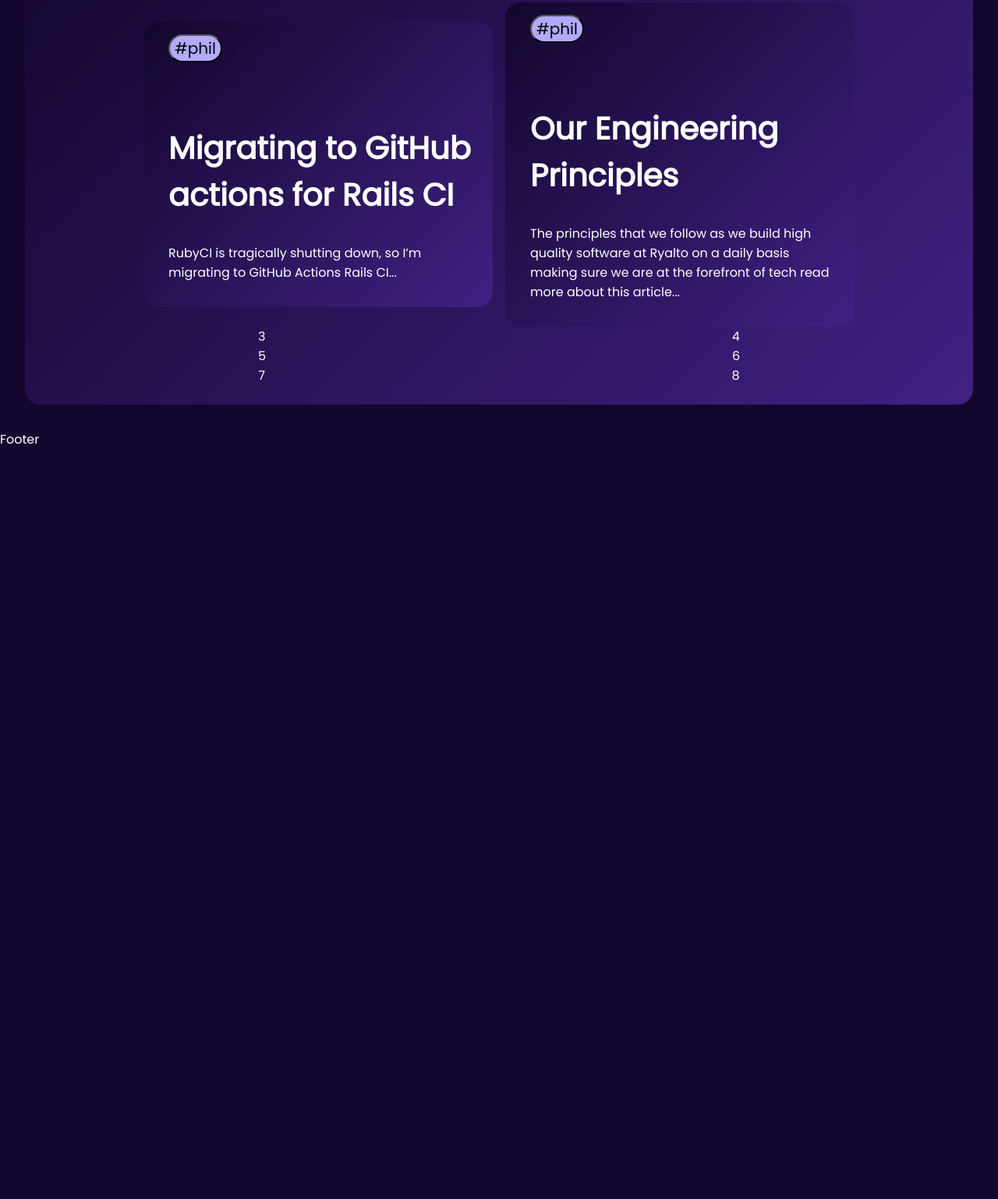
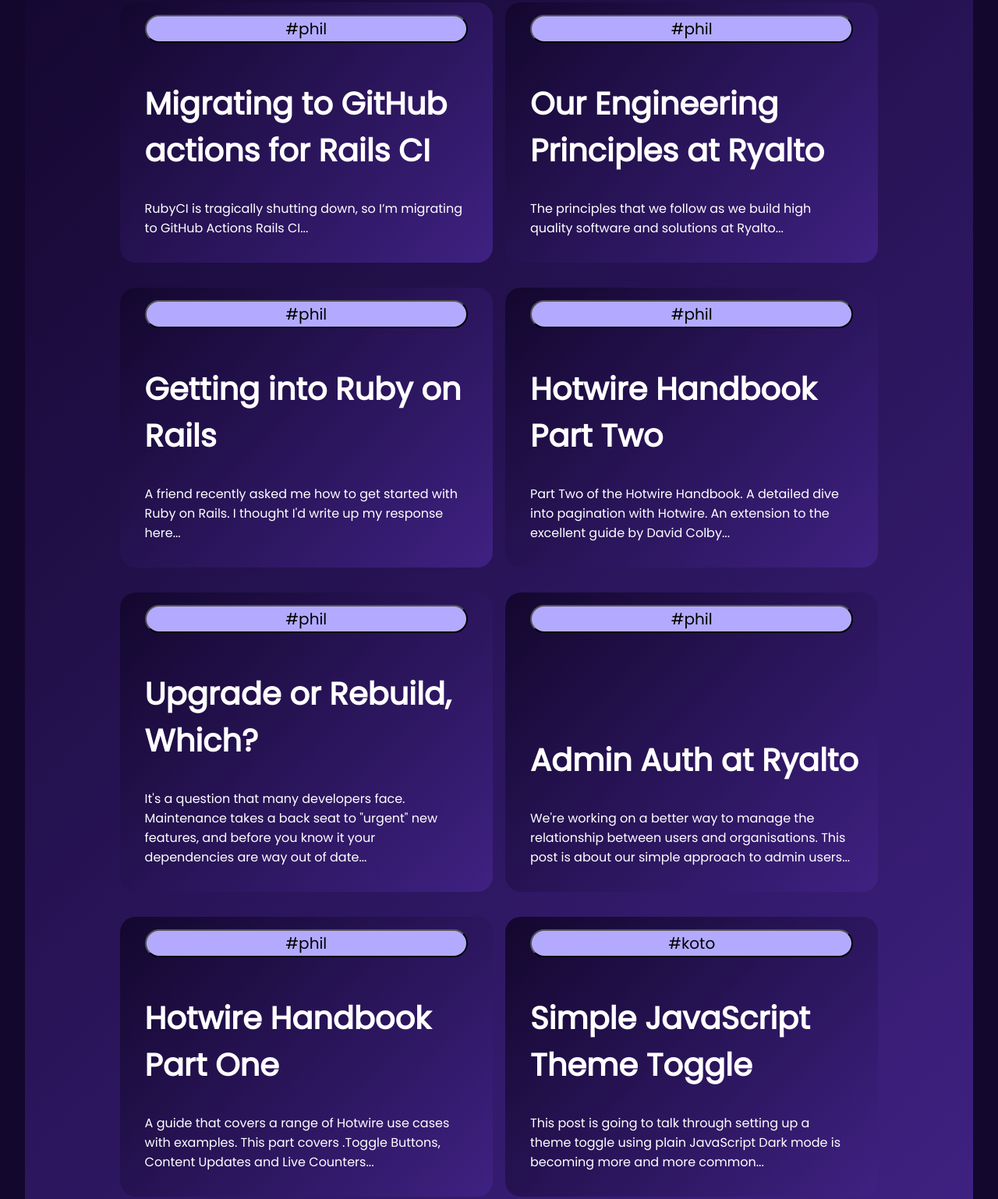
Before and after one commit to shaeebali/ryalto-challenge, a plain HTML site: page index.html in a window 1280 px wide. Shown: the part 906-2444 px from the top of the page at 78% size. Before the commit the page ends 1482 px from the top, so only its background shows below. Drawn offline with Linux system fonts and the light colour scheme.

Commit message:
add cards and content to cards section

```diff
--- a/index.html
+++ b/index.html
@@ -43,21 +43,45 @@
         </div>
         <div class="card-two">
           <button class="philhashtag">#phil</button>
-      <h2 class="card-title">Our Engineering Principles</h2>
-      <p class="card-description">The principles that we follow as we build high quality software at Ryalto on a daily basis making sure we are at the forefront of tech read more about this article...</p>
+      <h2 class="card-title">Our Engineering Principles at Ryalto</h2>
+      <p class="card-description">The principles that we follow as we build high quality software and solutions at Ryalto...</p>
         </div>
       </div>
       <div class="card-section-two">
-        <div class="card-three">3</div>
-        <div class="card-four">4</div>
+        <div class="card-three">
+          <button class="philhashtag">#phil</button>
+      <h2 class="card-title">Getting into Ruby on Rails</h2>
+      <p class="card-description">A friend recently asked me how to get started with Ruby on Rails. I thought I'd write up my response here...</p>
+        </div>
+        <div class="card-four">
+          <button class="philhashtag">#phil</button>
+      <h2 class="card-title">Hotwire Handbook Part Two</h2>
+      <p class="card-description">Part Two of the Hotwire Handbook. A detailed dive into pagination with Hotwire. An extension to the excellent guide by David Colby...</p>
+        </div>
       </div>
       <div class="card-section-three">
-        <div class="card-five">5</div>
-        <div class="card-six">6</div>
+        <div class="card-five">
+          <button class="philhashtag">#phil</button>
+      <h2 class="card-title">Upgrade or Rebuild, Which?</h2>
+      <p class="card-description">It's a question that many developers face. Maintenance takes a back seat to "urgent" new features, and before you know it your dependencies are way out of date...</p>
+        </div>
+        <div class="card-six">
+          <button class="philhashtag">#phil</button>
+      <h2 class="card-title">Admin Auth at Ryalto</h2>
+      <p class="card-description">We're working on a better way to manage the relationship between users and organisations. This post is about our simple approach to admin users...</p>
+        </div>
       </div>
       <div class="card-section-four">
-        <div class="card-seven">7</div>
-        <div class="card-eight">8</div>
+        <div class="card-seven">
+          <button class="philhashtag">#phil</button>
+      <h2 class="card-title">Hotwire Handbook Part One</h2>
+      <p class="card-description">A guide that covers a range of Hotwire use cases with examples. This part covers .Toggle Buttons, Content Updates and Live Counters...</p>
+        </div>
+        <div class="card-eight">
+          <button class="philhashtag">#koto</button>
+      <h2 class="card-title">Simple JavaScript Theme Toggle</h2>
+      <p class="card-description">This post is going to talk through setting up a theme toggle using plain JavaScript Dark mode is becoming more and more common...</p>
+        </div>
       </div>
     </section>
   </section>
--- a/resources/css/index.css
+++ b/resources/css/index.css
@@ -125,7 +125,7 @@
 }
 
 .cards-hero {
-  height: 40rem;
+  height: 107rem;
   background: linear-gradient(135deg, #13072e, #3f2182);
   margin: 2rem 2rem;
   border-radius: 20px;
@@ -147,37 +147,62 @@
 .blog-cards {
   max-width: 100%;
   margin-top: 2rem;
+  /* display: flex;
+  flex-direction: row; */
 }
 
 .card-section-one {
   display: flex;
-  align-items: center;
-  width: 75%;
+  flex-direction: row;
+  width: 80%;
   height: auto;
+  margin-bottom: 2rem;
 }
 .card-section-two {
   display: flex;
-  align-items: center;
+  flex-direction: row;
+  width: 80%;
+  height: auto;
+  margin-bottom: 2rem;
 }
 .card-section-three {
   display: flex;
-  align-items: center;
+  flex-direction: row;
+  width: 80%;
+  height: auto;
+  margin-bottom: 2rem;
 }
 .card-section-four {
   display: flex;
-  align-items: center;
+  flex-direction: row;
+  width: 80%;
+  height: auto;
+  margin-bottom: 2rem;
 }
 
 .card-one {
   background: linear-gradient(135deg, #13072e, #3f2182);
   border-radius: 20px;
   width: 50%;
+  margin-right: 0.5rem;
+  display: flex;
+  flex-direction: column;
+  flex: 1;
+}
+.card-one h2 {
+  margin-top: auto;
 }
 .card-two {
   background: linear-gradient(135deg, #13072e, #3f2182);
   border-radius: 20px;
   width: 50%;
-  margin-left: 1rem;
+  margin-left: 0.5rem;
+  display: flex;
+  flex-direction: column;
+  flex: 1;
+}
+.card-two h2 {
+  margin-top: auto;
 }
 
 .philhashtag {
@@ -188,13 +213,86 @@
   color: black;
 }
 
-.card-title h2 {
-  margin: 2rem 2rem;
+.card-title {
   font-size: 0.5rem;
-  padding: 0;
+  margin-top: auto;
 }
 
 .card-description {
   margin: 2rem 2rem;
+}
 
+.card-three {
+  background: linear-gradient(135deg, #13072e, #3f2182);
+  border-radius: 20px;
+  width: 50%;
+  margin-right: 0.5rem;
+  display: flex;
+  flex-direction: column;
+  flex: 1;
 }
+.card-three h2 {
+  margin-top: auto;
+}
+.card-four {
+  background: linear-gradient(135deg, #13072e, #3f2182);
+  border-radius: 20px;
+  width: 50%;
+  margin-left: 0.5rem;
+  display: flex;
+  flex-direction: column;
+  flex: 1;
+}
+.card-four h2 {
+  margin-top: auto;
+}
+
+.card-five {
+  background: linear-gradient(135deg, #13072e, #3f2182);
+  border-radius: 20px;
+  width: 50%;
+  margin-right: 0.5rem;
+  display: flex;
+  flex-direction: column;
+  flex: 1;
+}
+.card-five h2 {
+  margin-top: auto;
+}
+.card-six {
+  background: linear-gradient(135deg, #13072e, #3f2182);
+  border-radius: 20px;
+  width: 50%;
+  margin-left: 0.5rem;
+  display: flex;
+  flex-direction: column;
+  flex: 1;
+}
+.card-six h2 {
+  margin-top: auto;
+}
+
+.card-seven {
+  background: linear-gradient(135deg, #13072e, #3f2182);
+  border-radius: 20px;
+  width: 50%;
+  margin-right: 0.5rem;
+  display: flex;
+  flex-direction: column;
+  flex: 1;
+}
+.card-seven h2 {
+  margin-top: auto;
+}
+.card-eight {
+  background: linear-gradient(135deg, #13072e, #3f2182);
+  border-radius: 20px;
+  width: 50%;
+  margin-left: 0.5rem;
+  display: flex;
+  flex-direction: column;
+  flex: 1;
+}
+.card-eight h2 {
+  margin-top: auto;
+}
```
